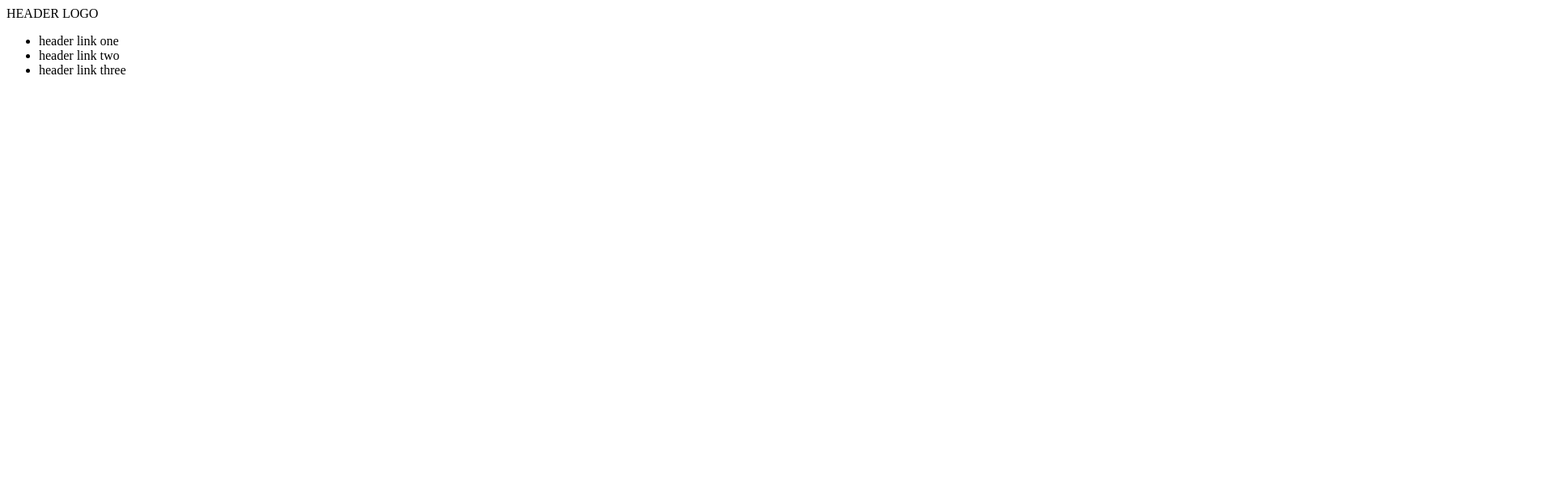
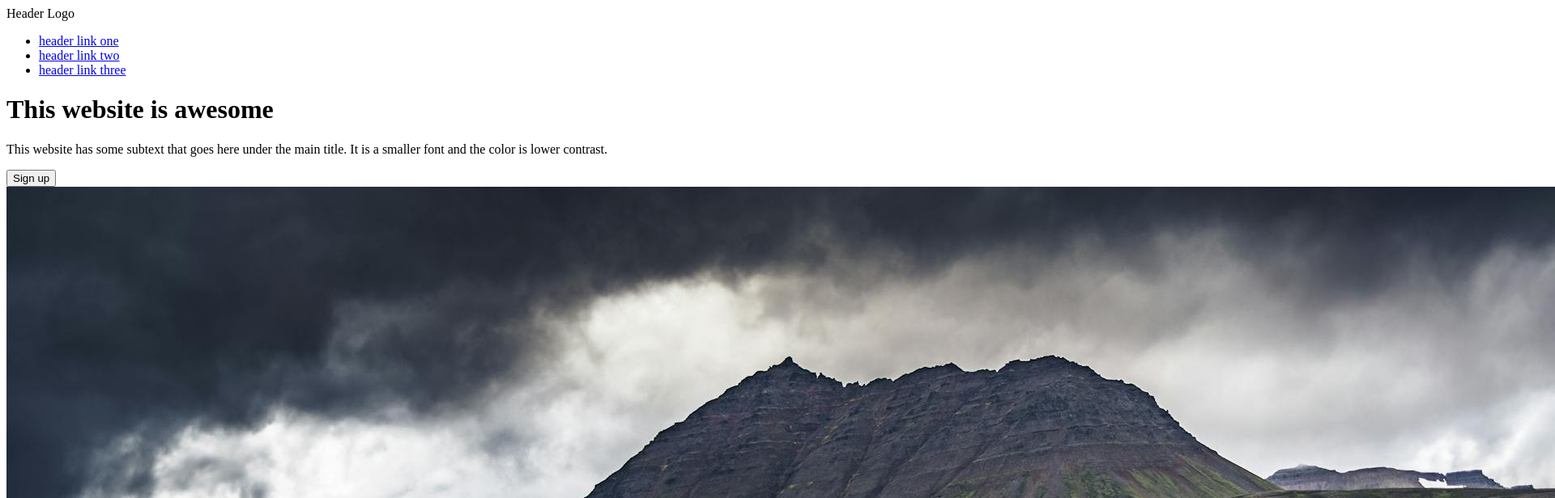
Before and after one commit to BitBump/odin-landing-page-flex, a plain HTML site: page index.html in a window 1280 px wide. Shown: the top 616 px of the page at 81% size, 1920 px wide, since content can reach past the window. Drawn offline with Linux system fonts and the light colour scheme.

Commit message:
Add code for header section in index.html
The file index.html now contains all the placeholder elements pertaining
to the 'header' section of the page, such as 'logo', 'links' and
introductory text accompanied by an image.

```diff
--- a/index.html
+++ b/index.html
@@ -6,6 +6,9 @@
     <meta name="viewport" content="width=device-width, initial-scale=1.0">
     <title>Flex Assignment</title>
     <link rel="stylesheet" href="style.css">
+    <link rel="preconnect" href="https://fonts.googleapis.com">
+    <link rel="preconnect" href="https://fonts.gstatic.com" crossorigin>
+    <link href="https://fonts.googleapis.com/css2?family=Roboto:ital,wght@0,100..900;1,100..900&display=swap" rel="stylesheet">
 </head>
 
 <body>
@@ -13,12 +16,24 @@
     <div class="header">
 
         <div class="logo_links">
-            HEADER LOGO
+            <div class="logo">Header Logo</div>
             <ul>
-                <li><a>header link one</a></li>
-                <li><a>header link two</a></li>
-                <li><a>header link three</a></li>
+                <li><a href="#">header link one</a></li>
+                <li><a href="#">header link two</a></li>
+                <li><a href="#">header link three</a></li>
             </ul>
+        </div>
+
+        <div class="intro">
+                <div class="intro_message_button">
+                    <h1>This website is awesome</h1>
+                    <p>This website has some subtext that goes here
+                       under the main title. It is a smaller font
+                       and the color is lower contrast.
+                    </p>
+                    <button>Sign up</button>
+                </div>
+                <div class="intro_image"><img src="./intro_img.jpg" alt="A majestic crag stands against a dark, clouded sky"></div>
         </div>
 
     </div>
```
